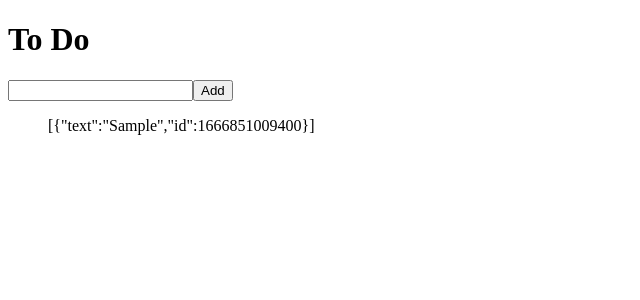
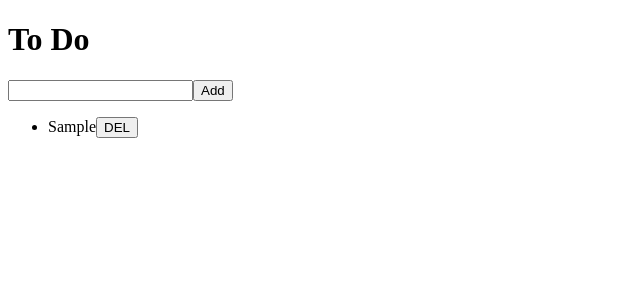
Before and after one commit to Vbeo147/redux-vite, a React (Vite) app: page / in a window 1280 px wide. Both pictures are taken after typing "Sample" into the empty fields and a click on the button "Add". Shown: the top 300 px of the page, without its empty margins (0-640 px from the left). Built offline with nearby package versions, Linux system fonts and the light colour scheme.

Commit message:
ToDo jsx

```diff
--- /dev/null
+++ b/src/components/ToDo.jsx
@@ -0,0 +1,20 @@
+import React from "react";
+import { connect } from "react-redux";
+import { actionCreators } from "../store";
+
+function ToDo({ text, onBtnClick }) {
+  return (
+    <li>
+      {text}
+      <button onClick={onBtnClick}>DEL</button>
+    </li>
+  );
+}
+
+function mapDispatchToProps(dispatch, ownProps) {
+  return {
+    onBtnClick: () => dispatch(actionCreators.deleteToDo(ownProps.id)),
+  };
+}
+
+export default connect(null, mapDispatchToProps)(ToDo);
--- a/src/routes/Home.jsx
+++ b/src/routes/Home.jsx
@@ -1,6 +1,8 @@
-import React, { useState } from "react";
+import React from "react";
+import { useState } from "react";
 import { connect } from "react-redux";
 import { actionCreators } from "../store";
+import ToDo from "../components/ToDo";
 
 function Home({ toDos, addToDo }) {
   const [text, setText] = useState("");
@@ -24,7 +26,11 @@
           <button type="submit">Add</button>
         </form>
       </div>
-      <ul>{JSON.stringify(toDos)}</ul>
+      <ul>
+        {toDos.map((toDo) => (
+          <ToDo {...toDo} key={toDo.id} />
+        ))}
+      </ul>
     </>
   );
 }
```
